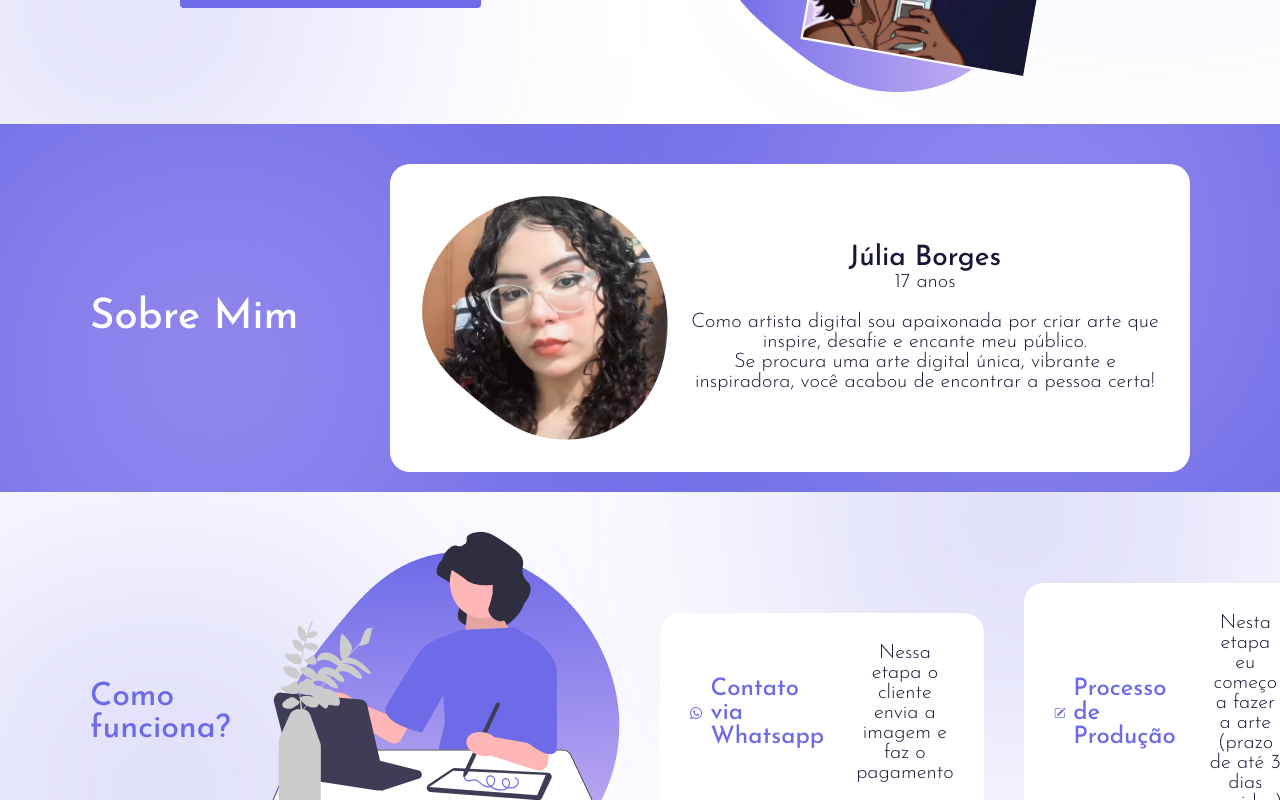
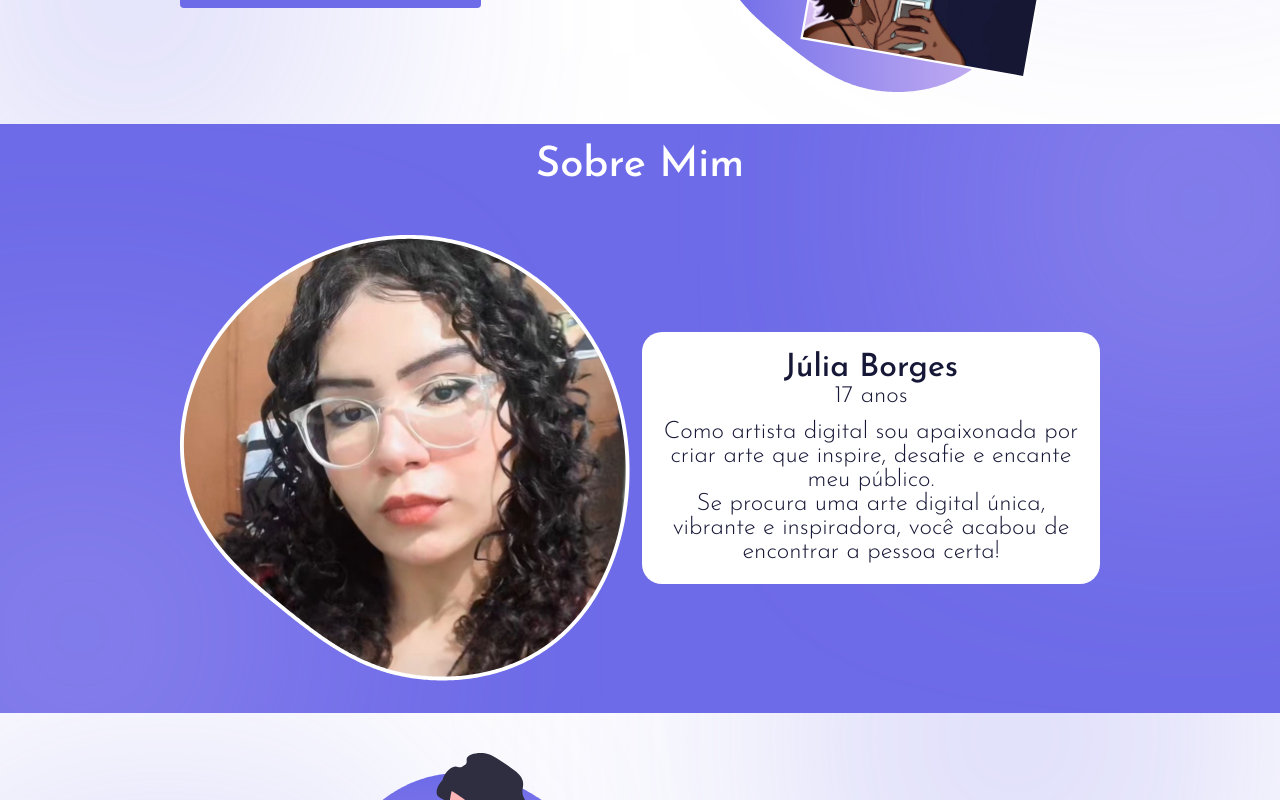
Before and after one commit to lwfe/Juja-Arts, a Next.js app: page / in a window 1280 px wide. Shown: the part 460-1260 px from the top of the page. Built offline with nearby package versions, Linux system fonts and the light colour scheme.

Commit message:
AboutMe componente finalizado

```diff
--- a/src/app/page.tsx
+++ b/src/app/page.tsx
@@ -1,5 +1,7 @@
 'use client'
 import { HeroSection } from '@/components/HeroSection'
+import { AboutMe } from '@/components/AboutMe'
+
 import * as S from '../styles/home.styles'
 
 import { BsWhatsapp, BsFillGiftFill, BsPencilSquare, BsInstagram } from 'react-icons/bs'
@@ -10,28 +12,7 @@ export default function Home() {
 
       <HeroSection />
 
-      <S.SectionBgPrimary id='sobre-mim'>
-        <S.ContentWrapper>
-          <S.Content>
-            <h2>Sobre Mim</h2>
-            <S.Card>
-              <img id='jujaimage' src="/Juja.svg" alt="Imagem de Júlia" />
-              <div className='sobremimContent'>
-                <div className='sobremimText'>
-                  <h1>Júlia Borges</h1>
-                  <p>17 anos</p>
-                </div>
-                <p>Como artista digital sou apaixonada por criar arte que inspire, desafie e encante meu público. <br />
-                  Se procura uma arte digital única, vibrante e inspiradora, você acabou de encontrar a pessoa certa!</p>
-              </div>
-
-            </S.Card>
-          </S.Content>
-
-          <S.GradientTopLight />
-          <S.GradientBottomLight />
-        </S.ContentWrapper>
-      </S.SectionBgPrimary>
+      <AboutMe />
 
       <S.Section id='como-funciona'>
         <S.ContentWrapper>
--- /dev/null
+++ b/src/components/AboutMe/index.tsx
@@ -0,0 +1,25 @@
+import * as S from './styles'
+
+export function AboutMe() {
+    return (
+        <S.Container id='sobre-mim'>
+            <h1>Sobre Mim</h1>
+
+            <S.Content>
+                <S.JujaImage src='/Juja.svg' alt='Hero Image' />
+
+                <S.Card>
+                    <h1>Júlia Borges</h1>
+                    <h2>17 anos</h2>
+
+                    <p>Como artista digital sou apaixonada por criar arte que inspire, desafie e encante meu público. <br />
+                        Se procura uma arte digital única, vibrante e inspiradora, você acabou de encontrar a pessoa certa!</p>
+                </S.Card>
+
+            </S.Content>
+
+            <S.GradientTop />
+            <S.GradientBottom />
+        </S.Container>
+    )
+}
--- a/src/components/AboutMe/styles.ts
+++ b/src/components/AboutMe/styles.ts
@@ -0,0 +1,114 @@
+import { styled } from 'styled-components'
+
+export const Container = styled.div`
+    display: flex;
+    align-items: center;
+    flex-direction: column;
+    padding: 20px 0 32px 0 ;
+    width: 100%;
+    position: relative;
+    overflow: hidden;
+    gap: 48px;
+    background-color: #6E6BE8;
+
+    h1 {
+        font-weight: 500;
+        font-size: 32px;
+        color: white;
+
+        @media screen and (min-width: 1000px)  {
+            font-size: 42px;
+        }
+    }
+`;
+
+export const Content = styled.div`
+    display: flex;
+    flex-direction: column;
+    align-items: center;
+    width: 100%;
+    max-width: 390px;
+    gap: 12px;
+
+    @media screen and (min-width: 1000px)  {
+        flex-direction: row;
+        max-width: 920px;
+    }
+`;
+
+export const Card = styled.div`
+    display: flex;
+    flex-direction: column;
+    width: 100%;
+    background-color: white;
+    padding: 20px;
+    border-radius: 20px;
+
+
+    h1 {
+        font-size: 28px;
+        font-weight: 500;
+        color: #171837;
+        text-align: center;
+
+        @media screen and (min-width: 1000px)  {
+            font-size: 32px;
+        }
+    }
+
+    h2 {
+        font-size: 20px;
+        font-weight: 300;
+        color: #171837;
+        text-align: center;
+
+        @media screen and (min-width: 1000px)  {
+            font-size: 24px;
+        }
+    }
+
+    p {
+        color: #171837;
+        font-weight: 300;
+        font-size: 20px;
+        text-align: center;
+        padding-top: 12px;
+
+        @media screen and (min-width: 1000px)  {
+            font-size: 24px;
+        }
+    }
+
+
+`;
+
+export const JujaImage = styled.img`
+    width: 300px;
+    height: auto;
+
+    @media screen and (min-width: 1000px)  {
+        width: 450px;
+    }
+`;
+
+export const GradientTop = styled.div`
+    position: absolute;
+    width: 260px;
+    height: 260px;
+    top: -50px;
+    right: -50px;
+    background: radial-gradient(rgba(211, 186, 244, 0.47) 0%, rgba(225, 206, 251, 0.88) 100%);
+    filter: blur(150px);
+    z-index: -9999;
+`;
+
+export const GradientBottom = styled.div`
+    position: absolute;
+    width: 260px;
+    height: 260px;
+    bottom: -50px;
+    left: -50px;
+    background: radial-gradient(rgba(211, 186, 244, 0.47) 0%, rgba(225, 206, 251, 0.88) 100%);
+    filter: blur(150px);
+    z-index: -9999;
+`;
--- a/src/components/HeroSection/styles.ts
+++ b/src/components/HeroSection/styles.ts
@@ -9,6 +9,8 @@ export const Container = styled.div`
     position: relative;
     overflow: hidden;
     gap: 48px;
+    background-color: white;
+    z-index: -11;
 `;
 
 export const Logo = styled.img`
@@ -88,7 +90,7 @@ export const GradientTop = styled.div`
     right: 0;
     background: radial-gradient(rgba(110, 107, 232, 0.5) 0%, rgba(110, 107, 232, 0.8) 100%);
     filter: blur(150px);
-    z-index: -9999;
+    z-index: -10;
 `;
 
 export const GradientBottom = styled.div`
@@ -99,5 +101,5 @@ export const GradientBottom = styled.div`
     left: 0;
     background: radial-gradient(rgba(110, 107, 232, 0.5) 0%, rgba(110, 107, 232, 0.8) 100%);
     filter: blur(150px);
-    z-index: -9999;
+    z-index: -10;
 `;
```
Also changed, not shown: src/components/AboutMe/index.ts (deleted).
